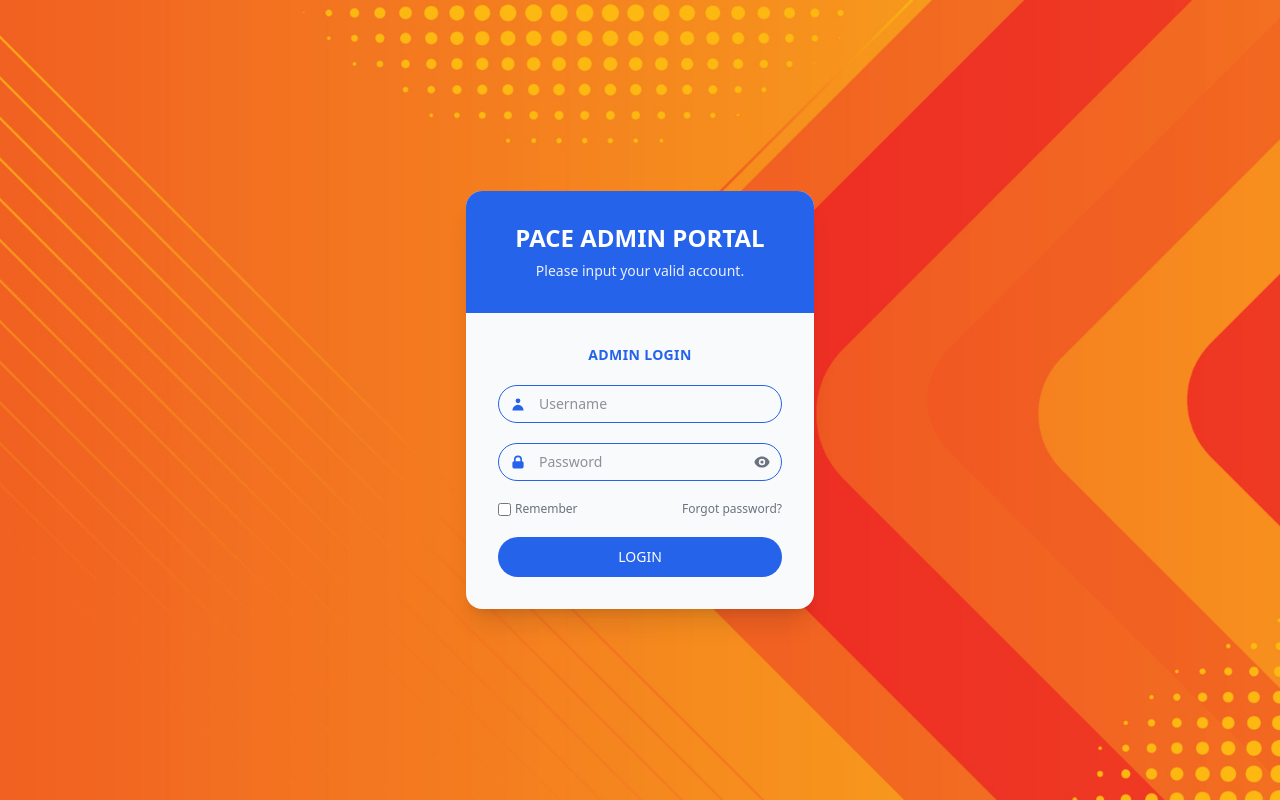
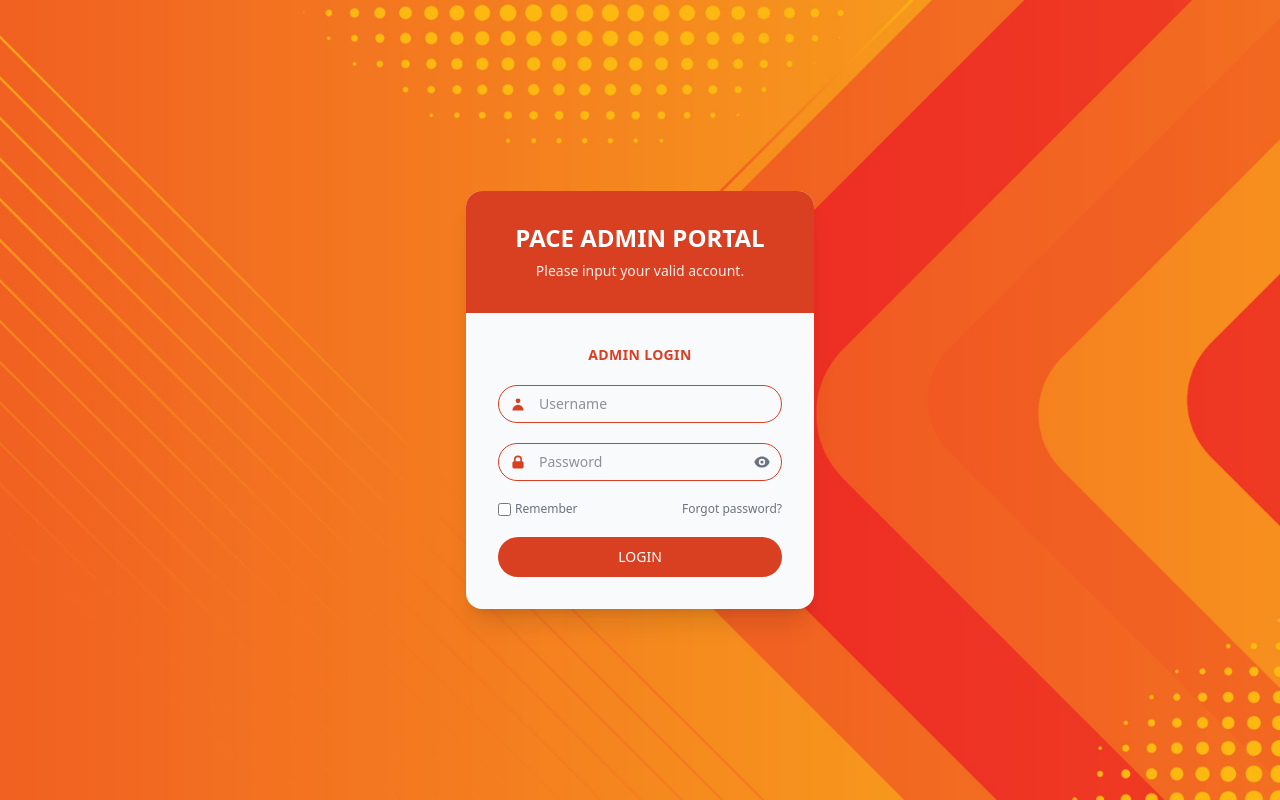
Before and after one commit to MarkDenver01/pace_app, a React (Vite) app: page / in a window 1280 px wide. Built offline with nearby package versions, Linux system fonts and the light colour scheme.

Commit message:
update index.css. make the light theme as default theme

```diff
--- a/src/index.css
+++ b/src/index.css
@@ -10,37 +10,10 @@ html, body, #root {
     padding: 0;
 }
 
-/* ======================
-   Base Theme Variables
-====================== */
-:root {
-    --button-color: #2563eb;
-    --bg-color: #ffffff;
-    --text-color: #1f2937;
-    --card-color: #f9fafb;
-
-    /* Sidebar defaults (light) */
-    --sidebar-bg: #D94022;
-    --sidebar-border: #b93218;
-    --sidebar-header-bg: #C2371D;
-    --sidebar-hover-bg: #e85638;
-    --sidebar-text: #ffffff;
-
-    --sidebar-active-bg: rgba(255, 255, 255, 0.1);
-    --sidebar-border-active: #ffffff;
-    --sidebar-border-hover: #ffffff88;
-
-    --divider-color: rgba(255, 255, 255, 0.2); /* light */
-
-    --col-left-bg: rgba(0, 0, 0, 0.03);
-    --col-right-bg: rgba(0, 0, 0, 0.06);
-
-    --muted-text-color: #6b7280; /* Tailwind's gray-500 */
-}
 
 /* ========== Light Theme ========== */
 [data-theme="light"] {
-    --button-color: #2563eb;
+    --button-color: #D94022;
     --bg-color: #ffffff;
     --text-color: #1f2937;
     --card-color: #f9fafb;
```
